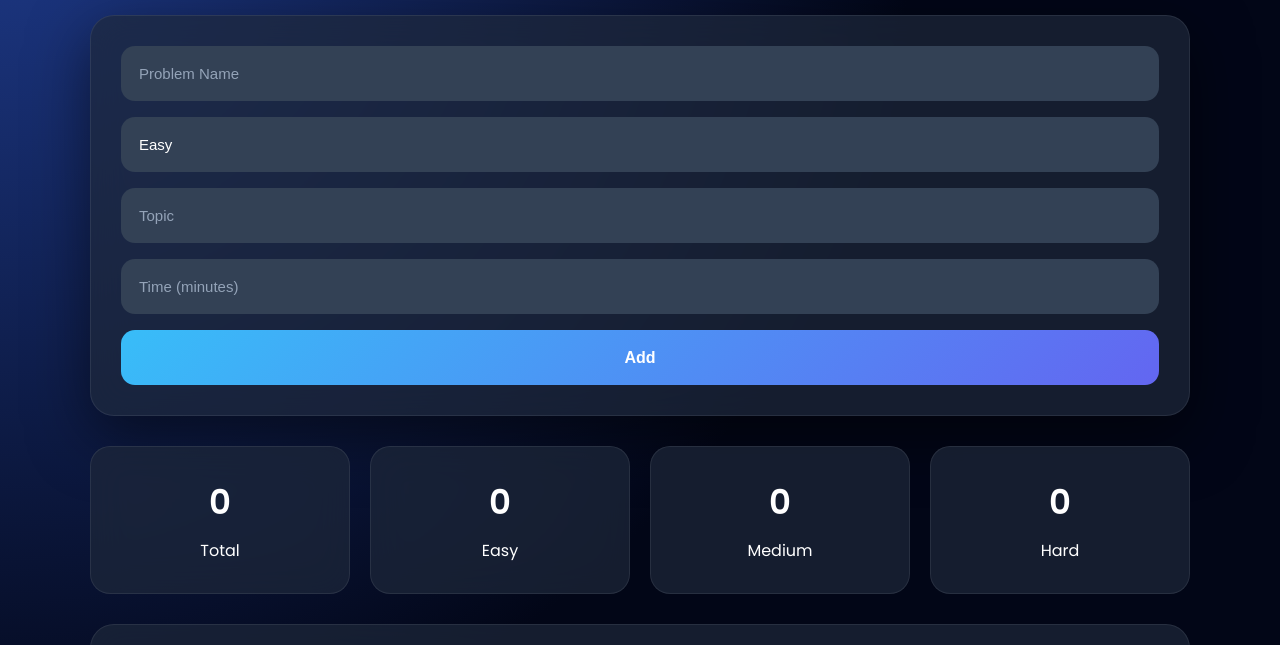
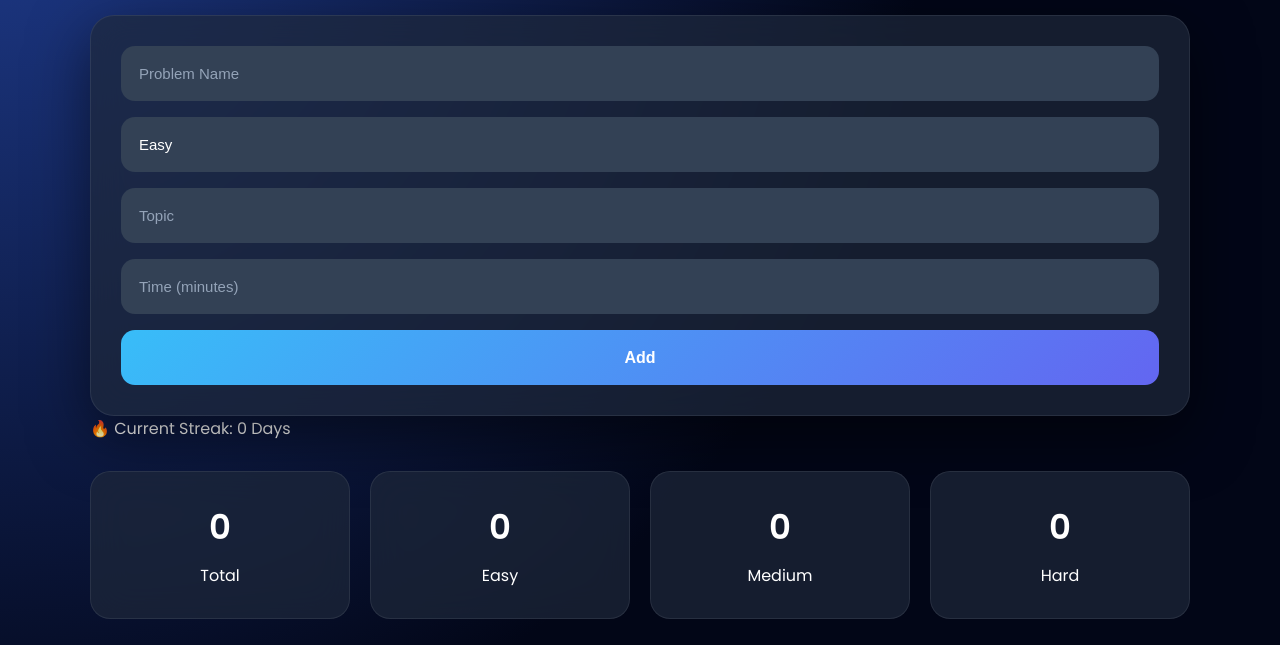
Before and after one commit to RutviGokak/leetcode-progress-tracker, a plain HTML site: page dashboard.html in a window 1280 px wide. Shown: the part 123-768 px from the top of the page. Drawn offline with nearby package versions, Linux system fonts and the light colour scheme; sample sign-in values are in the browser's storage.

Commit message:
Update dashboard.html

```diff
--- a/dashboard.html
+++ b/dashboard.html
@@ -36,7 +36,12 @@
 
     <button type="submit" id="submitBtn">Add</button>
   </form>
+  <div class="streak-box">
 
+  🔥 Current Streak:
+  <span id="streakCount">0</span> Days
+
+</div>
   <!-- STATS -->
   <div class="stats">
     <div class="stat-card">
```
